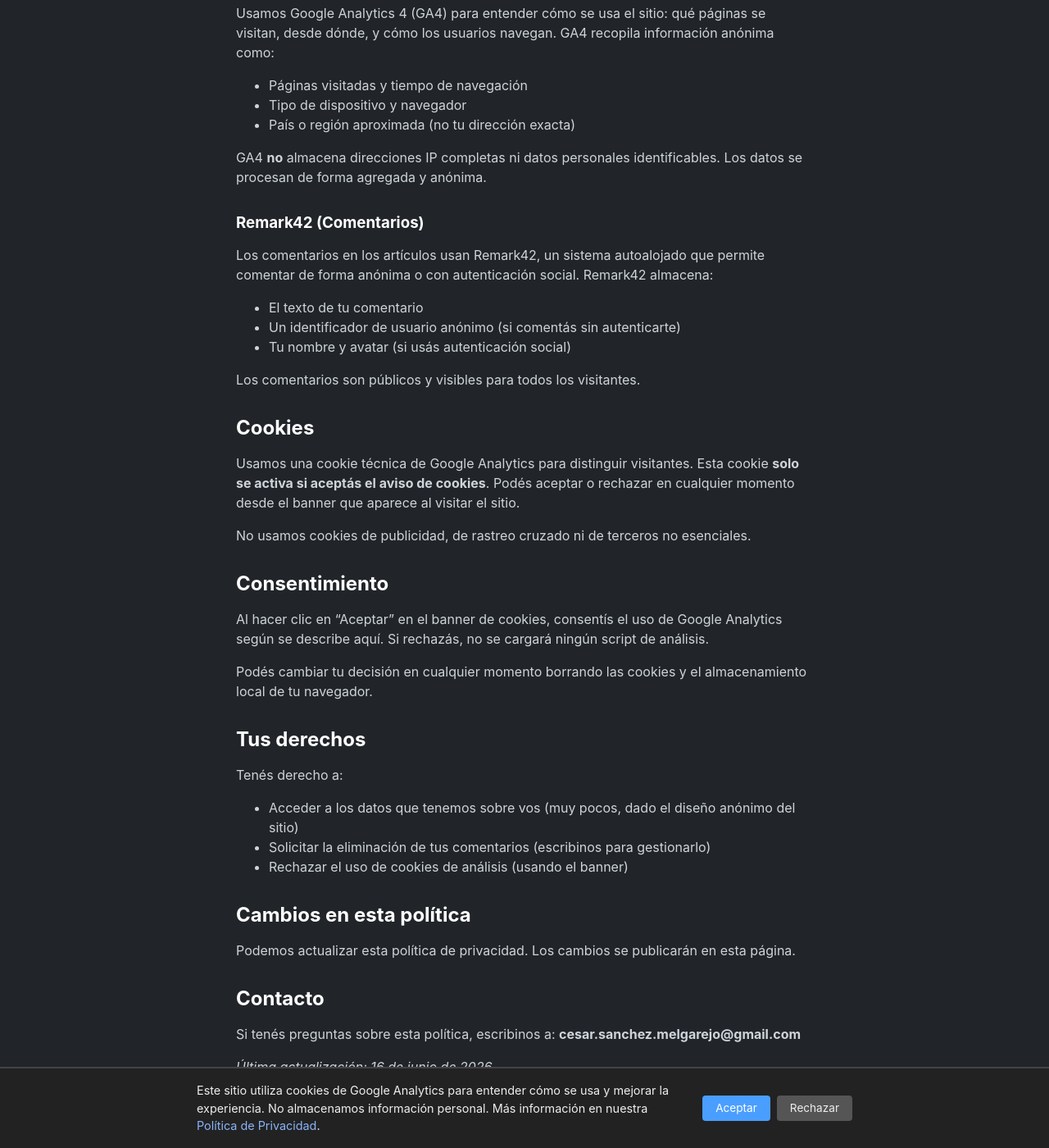
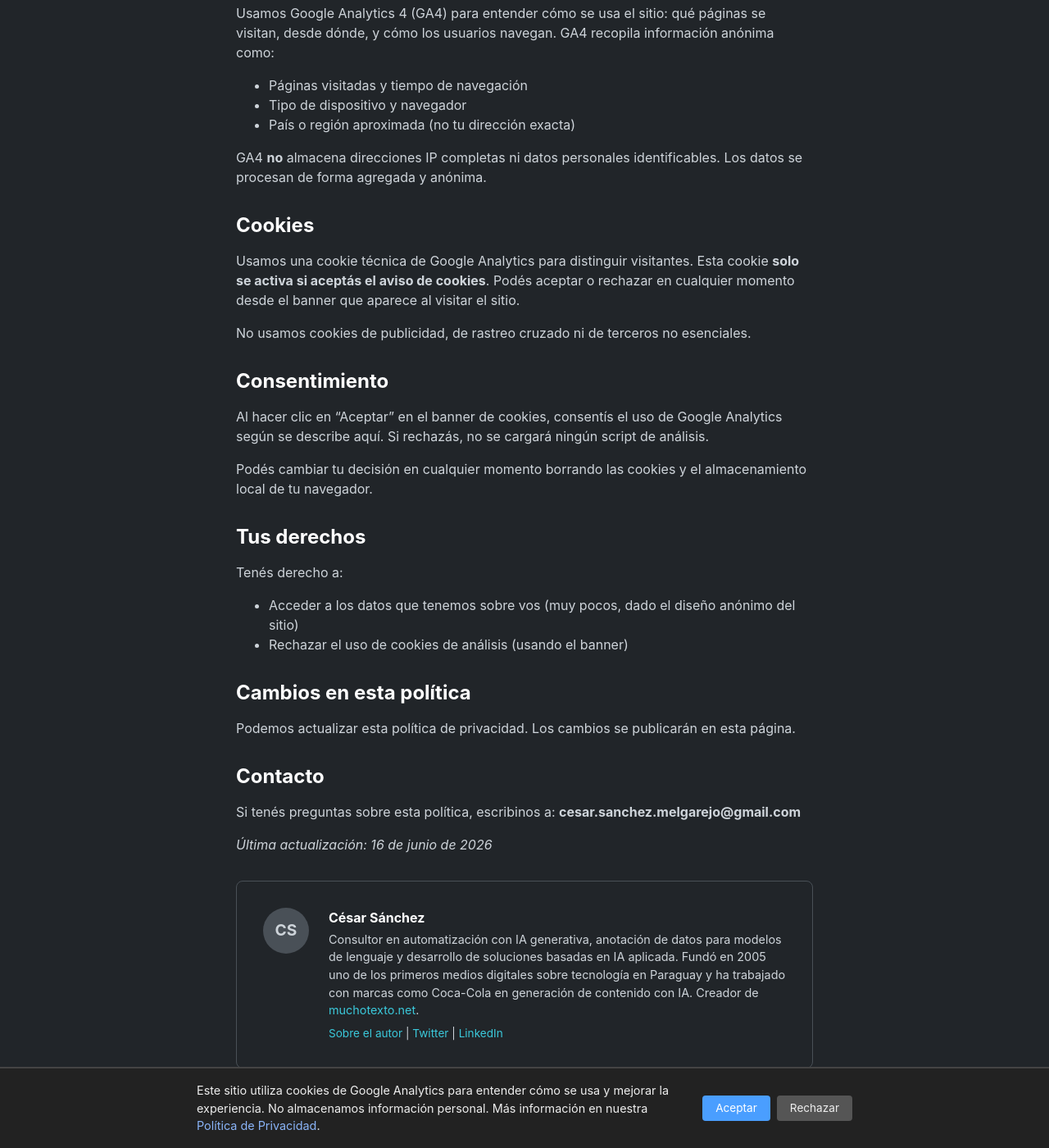
Before and after one commit to miravosqueinteresante/muchotexto.net, a Jekyll site: the page built from privacidad.markdown, in a window 1280 px wide and 1400 px high, scrolled down 419 px. Shown: the whole window at 82% size. Built offline with Jekyll 4.4.1, drawn with Linux system fonts in a browser that asks for light colours.

Commit message:
Elimina referencias a Remark42 en privacidad y contacto

```diff
--- a/contacto.markdown
+++ b/contacto.markdown
@@ -15,10 +15,6 @@
 
 ## Otras formas de participar
 
-### Comentarios
-
-Cada artículo tiene una sección de comentarios al pie, impulsada por Remark42. No hace falta registrarse: podés comentar con tu cuenta de Google, GitHub, Twitter o de forma anónima. Los comentarios se autogestionan: no hay moderación previa, pero la comunidad puede reportar contenido inapropiado.
-
 ### Compartir
 
 Todos los artículos tienen un botón de compartir que usa la API nativa del navegador. Si algo te pareció valioso, compartilo. El sitio no tiene presencia en redes sociales más allá del enlace en X: el boca a boca es la mejor herramienta de difusión que tenemos.
--- a/privacidad.markdown
+++ b/privacidad.markdown
@@ -2,7 +2,7 @@
 layout: page
 title: Política de Privacidad
 permalink: /privacidad/
-description: "Política de privacidad de muchotexto.net: datos recopilados, uso de cookies, Remark42, Google Analytics GA4 y derechos del usuario según normativa."
+description: "Política de privacidad de muchotexto.net: datos recopilados, uso de cookies, Google Analytics GA4 y derechos del usuario según normativa."
 ---
 
 En **muchotexto.net** nos tomamos en serio tu privacidad. Esta política explica qué datos recopilamos, cómo los usamos y qué derechos tenés.
@@ -16,14 +16,6 @@
 - País o región aproximada (no tu dirección exacta)
 
 GA4 **no** almacena direcciones IP completas ni datos personales identificables. Los datos se procesan de forma agregada y anónima.
-
-### Remark42 (Comentarios)
-Los comentarios en los artículos usan Remark42, un sistema autoalojado que permite comentar de forma anónima o con autenticación social. Remark42 almacena:
-- El texto de tu comentario
-- Un identificador de usuario anónimo (si comentás sin autenticarte)
-- Tu nombre y avatar (si usás autenticación social)
-
-Los comentarios son públicos y visibles para todos los visitantes.
 
 ## Cookies
 
@@ -41,7 +33,6 @@
 
 Tenés derecho a:
 - Acceder a los datos que tenemos sobre vos (muy pocos, dado el diseño anónimo del sitio)
-- Solicitar la eliminación de tus comentarios (escribinos para gestionarlo)
 - Rechazar el uso de cookies de análisis (usando el banner)
 
 ## Cambios en esta política
```
